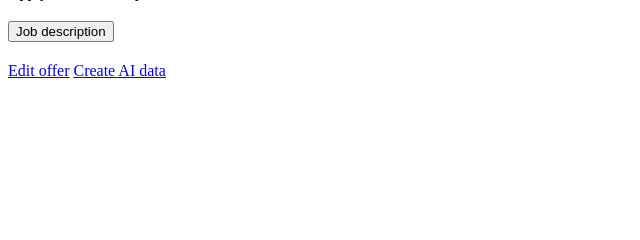
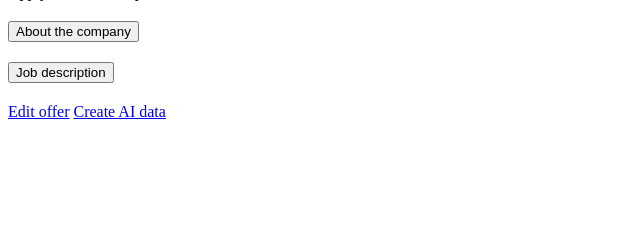
Before and after one commit to sieczkah/Jobseeker, a Django app: template base/templates/base/joboffer_detail.html in a window 1280 px wide. Shown: the part 98-338 px from the top of the page, without its empty margins (0-640 px from the left). Run offline with Django 4.2, Linux system fonts and the light colour scheme; the template is opened without the code that fills it, so the values that code supplies are empty; parts of the project's set-up code (start-up, migrations or seed data) failed here and were passed over.

Commit message:
Adjusted templates for new fields in Company and JobOffer models

```diff
--- a/base/templates/base/index.html
+++ b/base/templates/base/index.html
@@ -50,7 +50,9 @@
 
     <main class="col-md-9 ms-sm-auto col-lg-10 px-md-4">
       <!-- DETAIL START -->
-      <div class="d-flex flex-row flex-wrap align-items-center justify-content-center pt-3 pb-2 mb-3 border-bottom">
+      <div
+        class="d-flex flex-row flex-wrap align-items-center justify-content-center pt-3 pb-2 mb-3 border-bottom overflow-y-auto overflow-x-hidden"
+        style="max-height: 70vh;">
         <h1>Detail</h1>
         <div id="htmx-wrapper" class="col-12">
 
--- a/base/templates/base/joboffer_detail.html
+++ b/base/templates/base/joboffer_detail.html
@@ -13,29 +13,49 @@
       </p>
     </div>
   </div>
-  <div class="accordion" id="accordionExample">
+  <div class="accordion mb-3" id="accordionExample">
+    <!-- COMPANY INFO  -->
     <div class="accordion-item">
       <h2 class="accordion-header">
-        <button class="accordion-button collapsed" type="button" data-bs-toggle="collapse" data-bs-target="#collapseOne"
-          aria-expanded="false" aria-controls="collapseOne">
+        <button class="accordion-button collapsed" type="button" data-bs-toggle="collapse"
+          data-bs-target="#collapseCompany" aria-expanded="false" aria-controls="collapseCompany">
+          About the company
+        </button>
+      </h2>
+      <div id="collapseCompany" class="accordion-collapse collapse" data-bs-parent="#accordionExample" style="">
+        <div class="accordion-body">
+          {% if job_offer.company_personalized_info %}
+          <p>{{ job_offer.company_personalized_info|linebreaksbr }}</p>
+          {% else %}
+          <p>{{ job_offer.company.general_info|linebreaksbr }}</p>
+          {% endif %}
+        </div>
+      </div>
+    </div>
+    <!-- JOB DESCRIPTION -->
+    <div class="accordion-item">
+      <h2 class="accordion-header">
+        <button class="accordion-button collapsed" type="button" data-bs-toggle="collapse"
+          data-bs-target="#collapseDescription" aria-expanded="false" aria-controls="collapseDescription">
           Job description
         </button>
       </h2>
-      <div id="collapseOne" class="accordion-collapse collapse" data-bs-parent="#accordionExample" style="">
+      <div id="collapseDescription" class="accordion-collapse collapse" data-bs-parent="#accordionExample" style="">
         <div class="accordion-body">
           {{ job_offer.description|linebreaksbr }}
         </div>
       </div>
     </div>
+    <!-- AI GENERATED -->
     {% if job_offer.ai_generated_data %}
     <div class="accordion-item">
       <h2 class="accordion-header">
-        <button class="accordion-button collapsed" type="button" data-bs-toggle="collapse" data-bs-target="#collapseTwo"
-          aria-expanded="false" aria-controls="collapseTwo">
+        <button class="accordion-button collapsed" type="button" data-bs-toggle="collapse"
+          data-bs-target="#collapseAIData" aria-expanded="false" aria-controls="collapseAIData">
           Generated by AI Job Assistant
         </button>
       </h2>
-      <div id="collapseTwo" class="accordion-collapse collapse" data-bs-parent="#accordionExample" style="">
+      <div id="collapseAIData" class="accordion-collapse collapse" data-bs-parent="#accordionExample" style="">
         <div class="accordion-body">
           {{ job_offer.ai_generated_data|linebreaksbr }}
         </div>
--- a/base/templates/base/joboffer_list.html
+++ b/base/templates/base/joboffer_list.html
@@ -16,7 +16,7 @@
       {% for job in job_offers %}
       <tr>
 
-        <td>{{ job.apply_date }}</td>
+        <td>{{ job.apply_date|date:"D d.m" }}</td>
         <td>{{ job.posistion }}</td>
         <td>{{ job.company }}</td>
         <td>{{ job.get_status_display }}</td>
```
